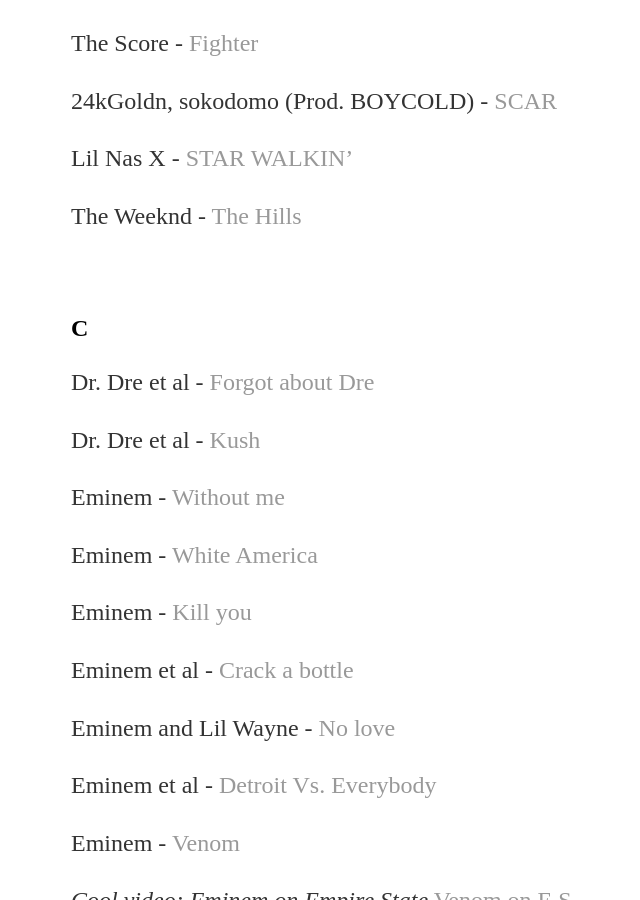
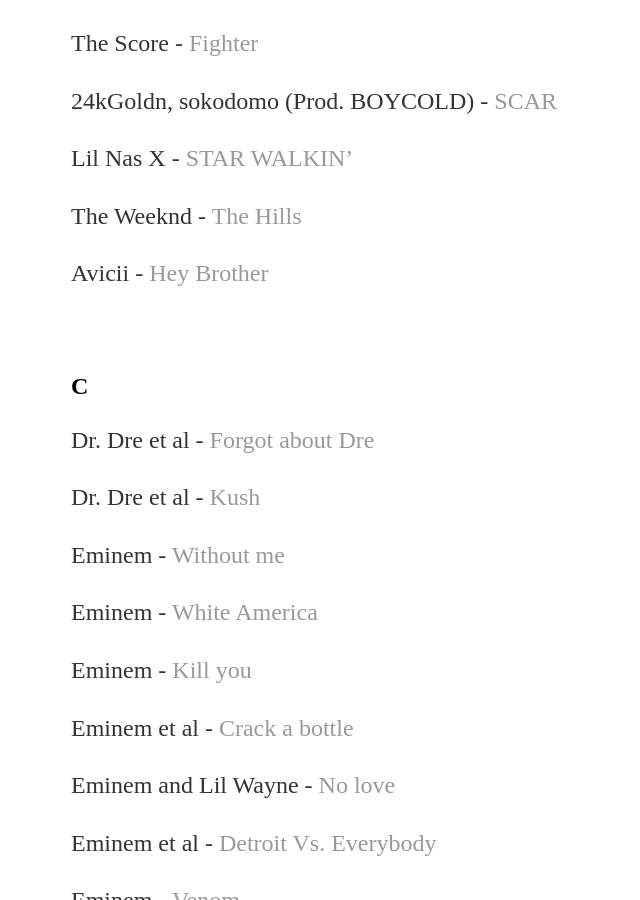
Before and after one commit to yjkweon24/yjkweon24.github.io, a Jekyll site: the page built from _posts/2018-10-23-songs-that-i-love.md, in a window 1280 px wide and 900 px high, scrolled down 15428 px. Shown: the whole window, without its empty margins (121-761 px from the left). Built offline with Jekyll 4.4.1, drawn with Linux system fonts in a browser that asks for light colours.

Commit message:
Update 2018-10-23-songs-that-i-love.md

```diff
--- a/_posts/2018-10-23-songs-that-i-love.md
+++ b/_posts/2018-10-23-songs-that-i-love.md
@@ -537,6 +537,8 @@
 
 The Weeknd - [The Hills](https://www.youtube.com/watch?v=yzTuBuRdAyA)
 
+Avicii - [Hey Brother](https://www.youtube.com/watch?v=6Cp6mKbRTQY&ab_channel=AviciiOfficialVEVO)
+
 <br>
 
 ## C
@@ -939,3 +941,5 @@
 Fall Out Boy - [The Last Of The Real Ones](https://www.youtube.com/watch?v=7YAAyUFL1GQ)
 
 Jonas Blue and Jack & Jack - [Rise](https://www.youtube.com/watch?v=btrzs54s1Rc&ab_channel=JonasBlueVEVO)
+
+Avicii - [The Nights](https://www.youtube.com/watch?v=UtF6Jej8yb4&ab_channel=AviciiOfficialVEVO)
```
